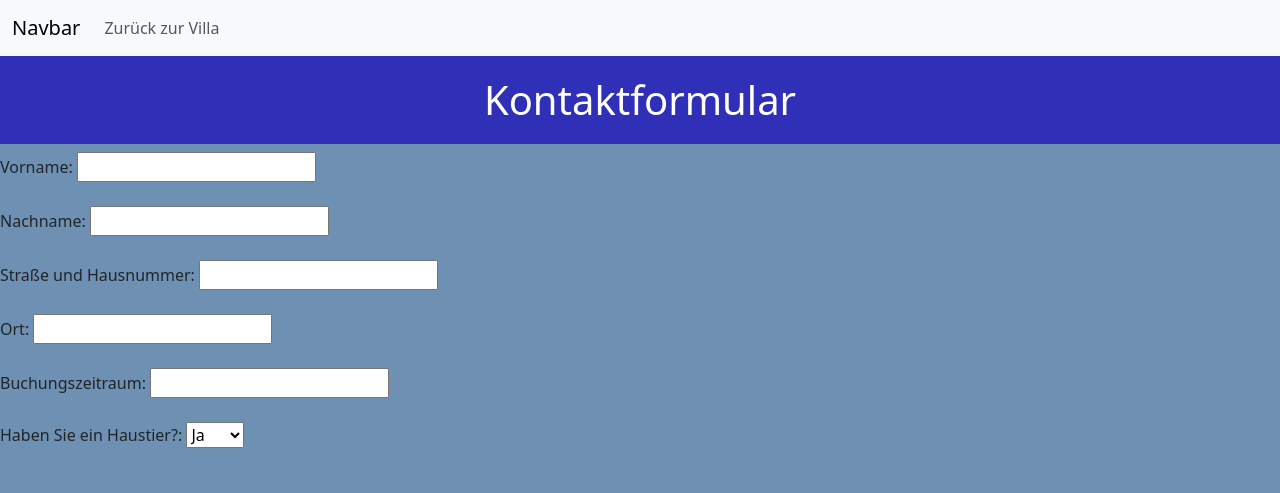
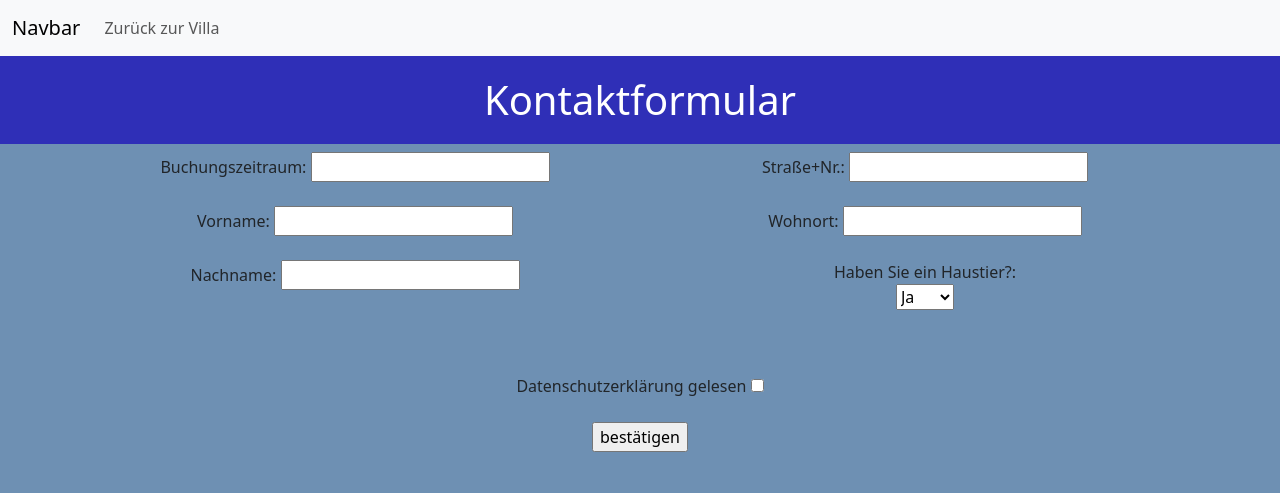
Before and after one commit to AlexLGLN/Villa-Bootstrap, a website: page kontakt.html in a window 1280 px wide. Shown: the top 493 px of the page. Drawn offline with nearby package versions, Linux system fonts and the light colour scheme.

Commit message:
Karussell

```diff
--- a/kontakt.html
+++ b/kontakt.html
@@ -31,28 +31,42 @@
 <div class="uber">
     <h1>Kontaktformular</h1>
 </div>
+<div class="container text-center">
   <form action="/action_page.php">
+  <div class="row">
+    <div class="col">
+      <label for="fbuchung">Buchungszeitraum:</label>
+      <input type="text" id="fbuchung" name="fbuchung"><br><br>
       <label for="fname">Vorname:</label>
   <input type="text" id="fname" name="fname"><br><br>
   <label for="lname">Nachname:</label>
-  <input type="text" id="lname" name="lname"><br><br>
-  <label for="fstraße">Straße und Hausnummer:</label>
+  <input type="text" id="lname" name="lname"><br>
+    </div>
+    <div class="col">
+      <label for="fstraße">Straße+Nr.:</label>
       <input type="text" id="fstraße" name="fstraße"><br><br>
-  <label for="fort">Ort:</label>
+      <label for="fort">Wohnort:</label>
       <input type="text" id="fort" name="fort"><br><br>
-  <label for="fbuchung">Buchungszeitraum:</label>
-  <input type="text" id="fbuchung" name="fbuchung"><br><br>
       <label for="haustier">Haben Sie ein Haustier?:</label>
-  <select name="haustier" id="haustier"><br><br>
+     <p> <select name="haustier" id="haustier"></p><br>
         <option value="yes">Ja</option>
         <option value="no">Nein</option>
-    </select> <br><br>
-    <br>
-
+      </select>
+    </div>
+    </div>
+  </div>
+</div>
+<br><br>
+</form>
+<form action="/action_page.php">
+  <div class="marg">
+<p>
     <label for="datenschutz">Datenschutzerklärung gelesen</label>
     <input type="checkbox" /><br /><br />
     <input type="submit" value="bestätigen">
     </form>
+</p>
+</div>
 
 <br><br>
 
--- a/styles.css
+++ b/styles.css
@@ -1,5 +1,5 @@
 
-body {
+body{
     background-color: #6e90b3 !important;
   }
 
@@ -27,8 +27,7 @@ body {
   }
 
   div.marg {
-    position: relative;
-    text-align: center;
+    text-align: center ;
   }
 
   div.text {
@@ -58,3 +57,7 @@ div.schrift{
 h4{
   font-style: italic;
 }
+.carousel-item img {
+  width:100%;
+  height:570px;
+  }
```
Also changed, not shown: index.html (+11 -5 lines). Lines whose indentation alone changed are shown as unchanged.
